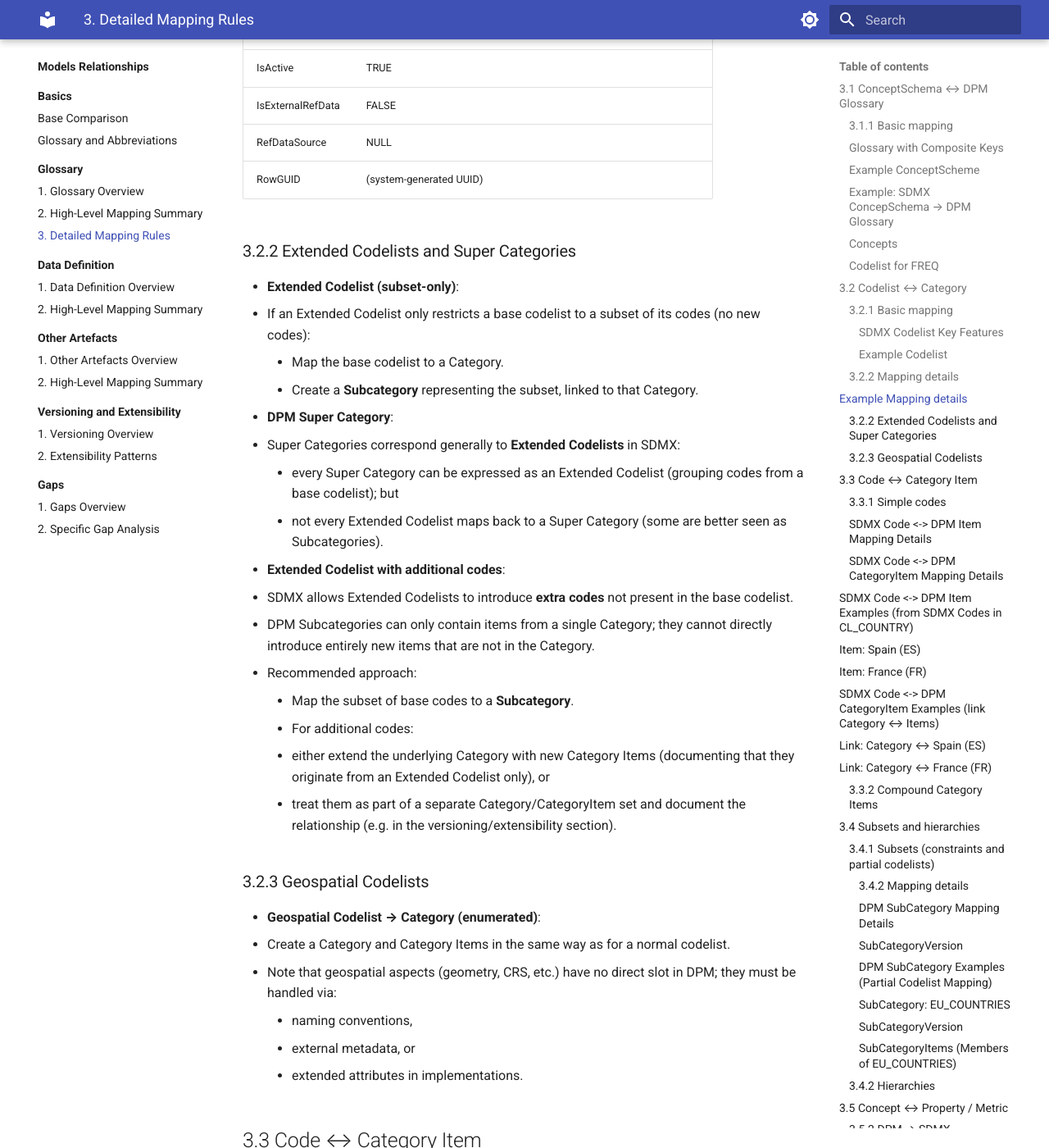
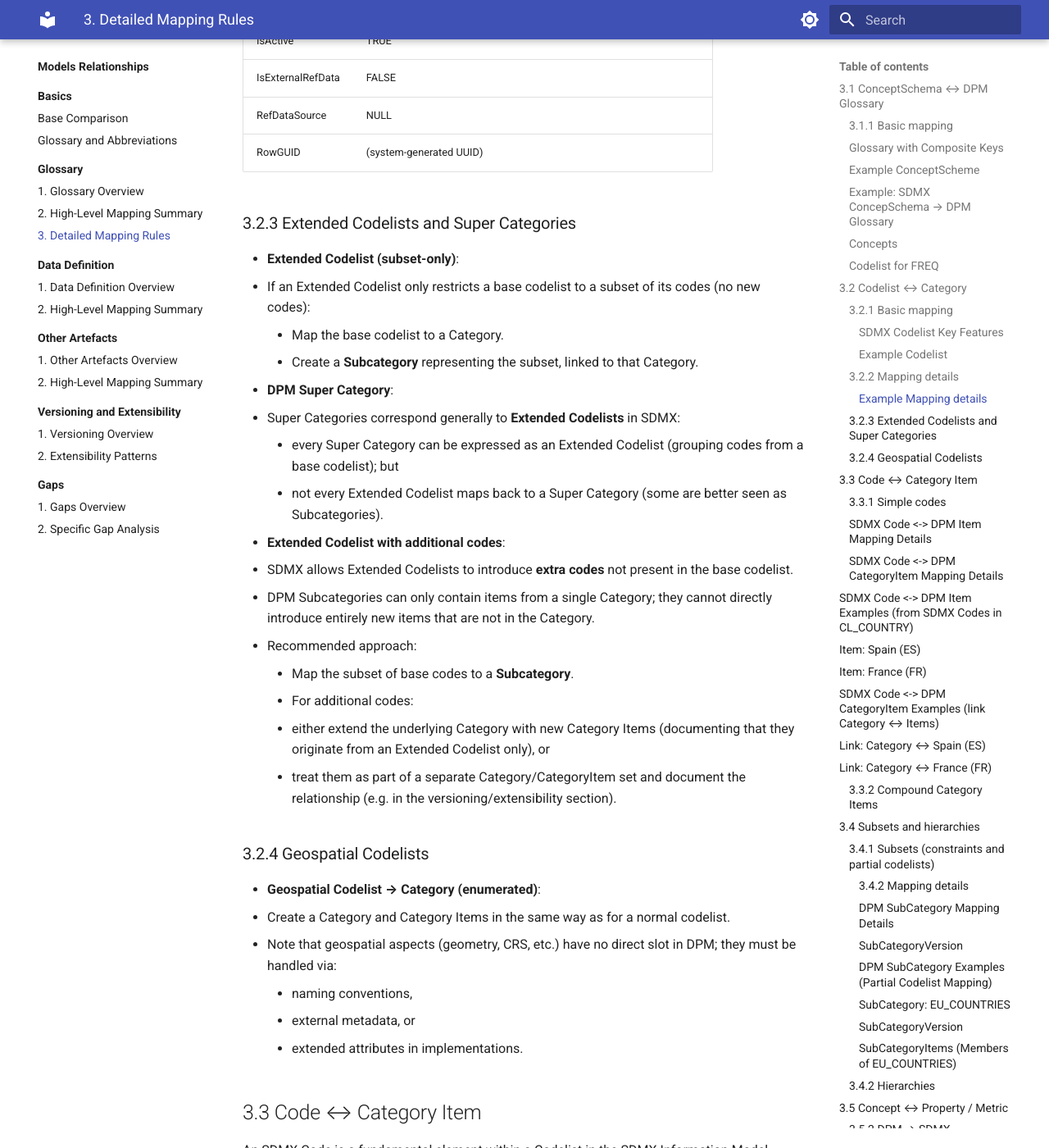
Before and after one commit to sdmx-twg/wp-sdmx-dpm, an MkDocs documentation site: the page built from docs/models-relationships/01_glossary/03_detailed_mapping_rules.md, in a window 1280 px wide and 1400 px high, scrolled down 4276 px. Shown: the whole window at 82% size. Built offline with MkDocs 1.6.1 and Material for MkDocs 9.7.7, drawn with Linux system fonts in a browser that asks for light colours.

Commit message:
fixed smaller issues

```diff
--- a/docs/models-relationships/01_glossary/03_detailed_mapping_rules.md
+++ b/docs/models-relationships/01_glossary/03_detailed_mapping_rules.md
@@ -135,7 +135,7 @@ An SDMX CodeList is a structural component of the SDMX standard that defines a *
 | RefDataSource | NULL |
 | RowGUID | (system-generated UUID) |
 
-## Example Mapping details
+#### Example Mapping details
 
 | Attribute | Value |
 |---|---|
@@ -150,7 +150,7 @@ An SDMX CodeList is a structural component of the SDMX standard that defines a *
 | RefDataSource | NULL |
 | RowGUID | (system-generated UUID) |
 
-### 3.2.2 Extended Codelists and Super Categories
+### 3.2.3 Extended Codelists and Super Categories
 
 - **Extended Codelist (subset-only)**:
   - If an Extended Codelist only restricts a base codelist to a subset of its codes (no new codes):
@@ -171,7 +171,7 @@ An SDMX CodeList is a structural component of the SDMX standard that defines a *
       - either extend the underlying Category with new Category Items (documenting that they originate from an Extended Codelist only), or
       - treat them as part of a separate Category/CategoryItem set and document the relationship (e.g. in the versioning/extensibility section).
 
-### 3.2.3 Geospatial Codelists
+### 3.2.4 Geospatial Codelists
 
 - **Geospatial Codelist → Category (enumerated)**:
   - Create a Category and Category Items in the same way as for a normal codelist.
```
Also changed, not shown: docs/models-relationships/index.md (+1 -4 lines).
